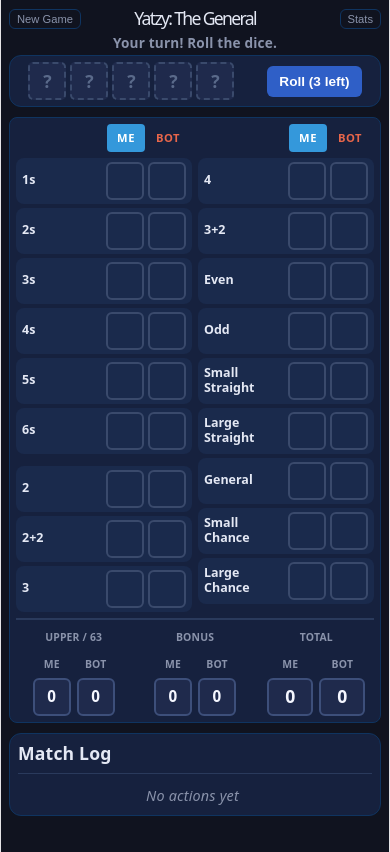
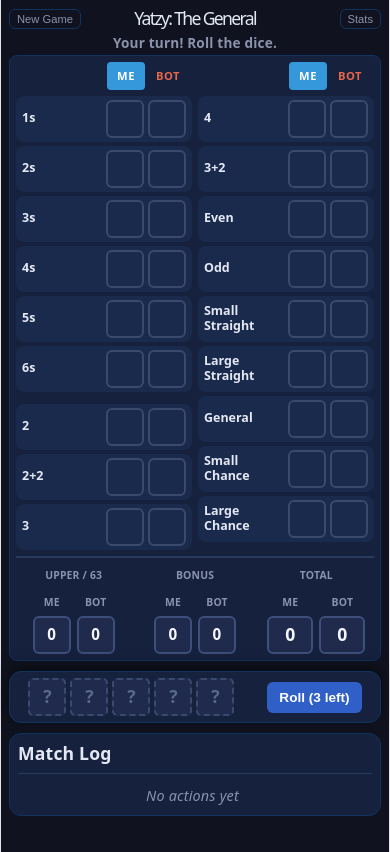
Before and after one commit to PaskoZhelev/general-yatzy, a React (Vite) app: page / in a window 390 px wide. Built offline with nearby package versions, Linux system fonts and the light colour scheme.

Commit message:
improved ui

```diff
--- a/src/App.css
+++ b/src/App.css
@@ -513,8 +513,11 @@ h1 {
   }
 
   .controls-container {
-    order: -1; /* Pushes the dice and roll button to the very top */
-    position: static;
+    order: 1; /* Dice below the board, within thumb reach */
+    position: sticky;
+    bottom: 6px;
+    z-index: 10;
+    box-shadow: 0 -4px 16px rgba(0, 0, 0, 0.5);
     flex-direction: row;
     justify-content: space-around;
     width: 100%;
@@ -523,11 +526,11 @@ h1 {
   }
 
   .board {
-    order: 0; /* Keeps the board in the middle */
+    order: 0;
   }
 
   .history-container {
-    order: 1; /* Pushes the history log to the very bottom */
+    order: 2; /* Pushes the history log to the very bottom */
     width: 100%;
     max-width: 600px;
     margin-bottom: 30px; /* Adds a little breathing room at the bottom of the page */
```
